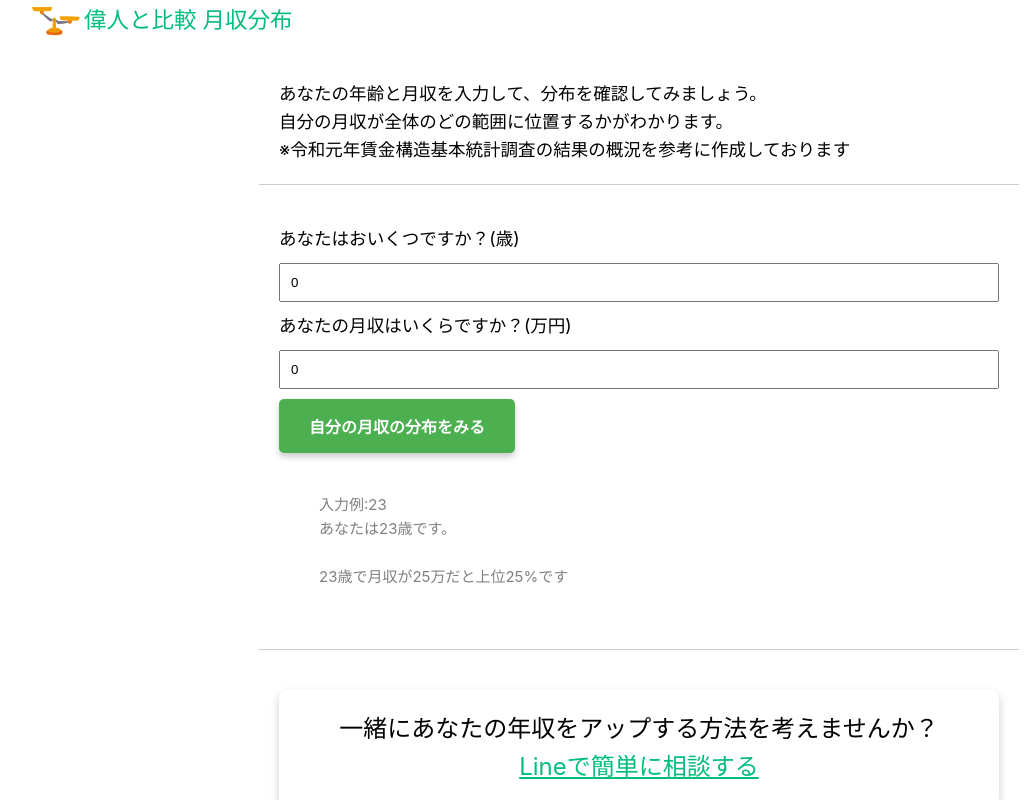
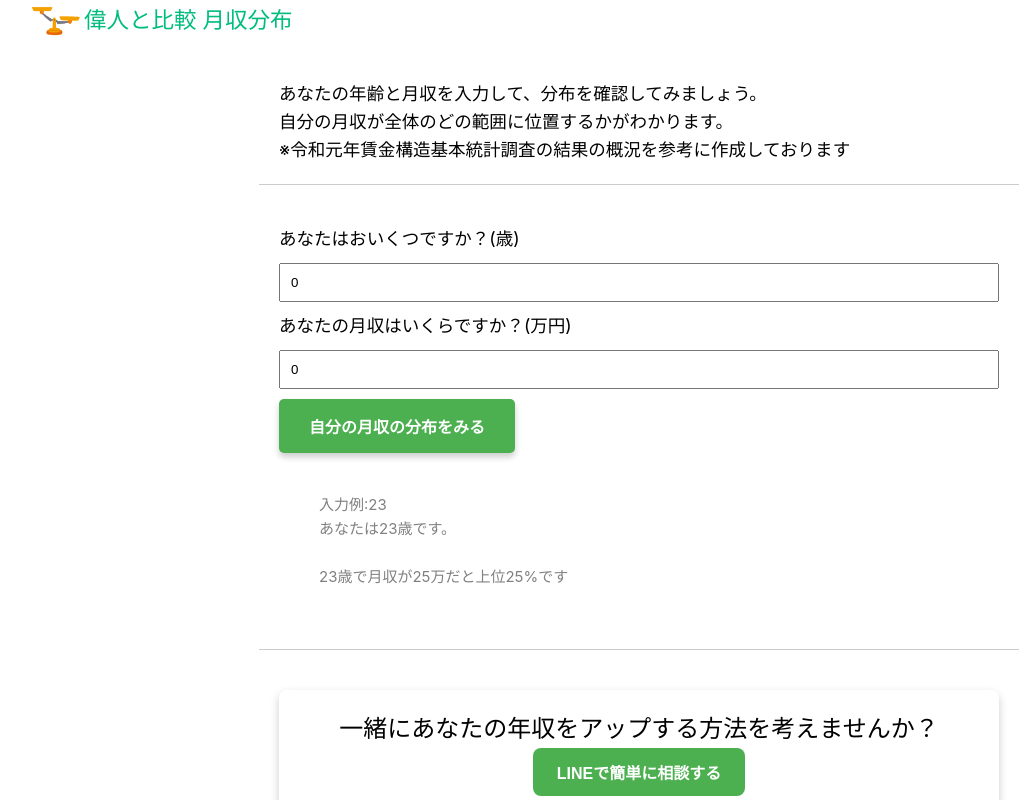
Before and after one commit to stamander/studyVue, a Vue app: page /CompareMoney in a window 1280 px wide. Shown: the top 800 px of the page, without its empty margins (1-1034 px from the left). Built offline with nearby package versions, Linux system fonts and the light colour scheme.

Commit message:
feat: track LINE CTA clicks with GA4

```diff
--- a/src/components/CompareGreatPerson.vue
+++ b/src/components/CompareGreatPerson.vue
@@ -175,7 +175,7 @@ const referencesBook: Ref<Array<{ text: string; writer: string; publicationDate:
 </script>
 
 <template>
-  <div style="width: 800px; margin: auto;">
+  <div style="width: 800px; margin: auto">
     <div id="explain">
       <h3>あなたの年齢を入れて有名人と出来事を比較してみましょう。</h3>
       <h3>自分と同じ年齢の時に、有名人が何をしていたのかがわかります。</h3>
--- a/src/components/CompareMoney.vue
+++ b/src/components/CompareMoney.vue
@@ -170,6 +170,27 @@ const updateChartColor = () => {
   // 対象のインデックスの色を変更
   selectedData.value.datasets[0].backgroundColor[targetIndex] = '#4caf50'
 }
+
+declare global {
+  interface Window {
+    gtag: (...args: any[]) => void
+  }
+}
+
+
+const handleLineClick = () => {
+  if (typeof window.gtag === 'function') {
+    window.gtag('event', 'click_line_link', {
+      event_category: 'engagement',
+      event_label: 'line誘導'
+    });
+  }
+
+  setTimeout(() => {
+    window.location.href =
+      'https://line.me/R/ti/p/%40242hetfw'
+  }, 300);
+};
 </script>
 
 <template>
@@ -225,9 +246,7 @@ const updateChartColor = () => {
       <div id="line-Ai-consul">
         一緒にあなたの年収をアップする方法を考えませんか？
         <br />
-        <a href="https://line.me/R/ti/p/%40242hetfw" target="_blank" class="reference-link">
-          Lineで簡単に相談する
-        </a>
+        <button class="line-button" @click="handleLineClick">LINEで簡単に相談する</button>
       </div>
     </div>
     <h2 class="PR">PR</h2>
@@ -381,6 +400,22 @@ input[type='number'] {
   margin-bottom: 20px;
 }
 
+.line-button {
+  background-color: #4caf50;
+  color: white;
+  font-size: 16px;
+  padding: 12px 24px;
+  border: none;
+  border-radius: 8px;
+  cursor: pointer;
+  font-weight: bold;
+  transition: background-color 0.2s ease;
+}
+
+.line-button:hover {
+  background-color: #04a949;
+}
+
 #parents-references {
   display: flex;
 
```
